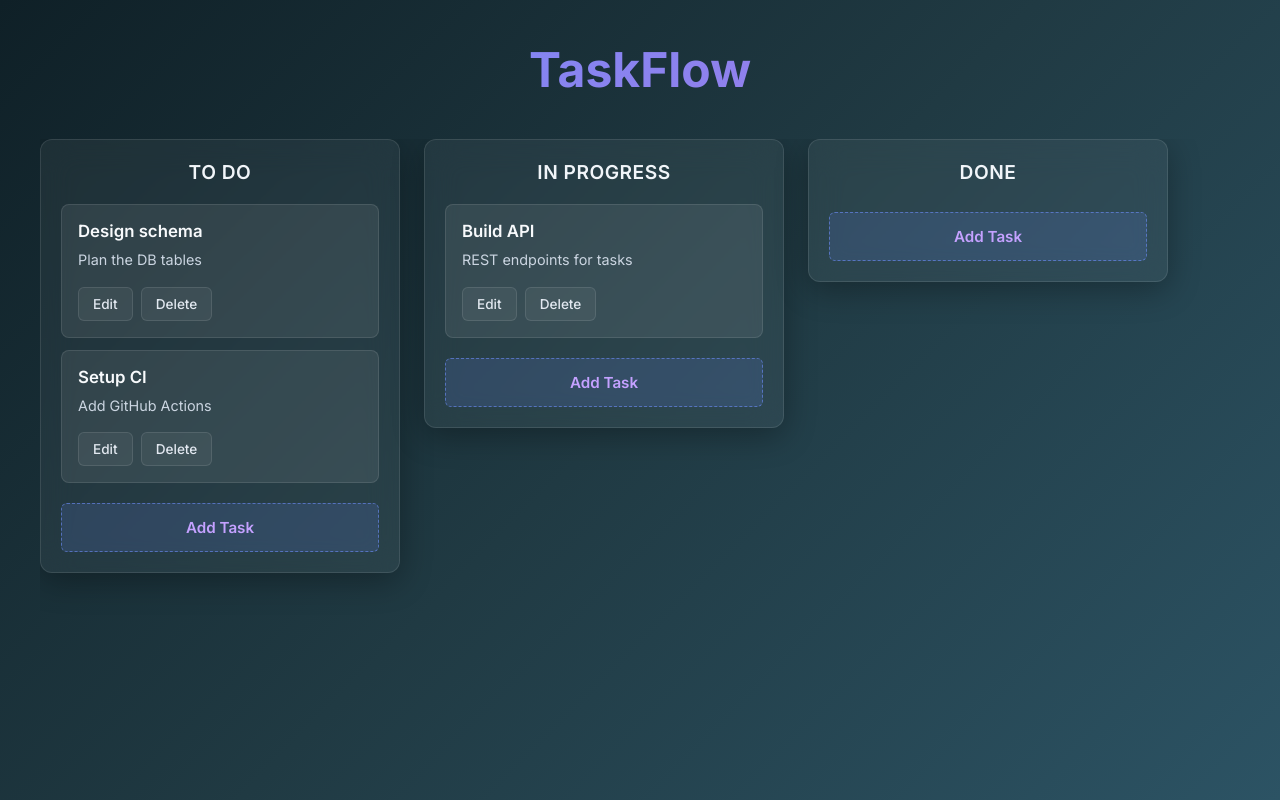
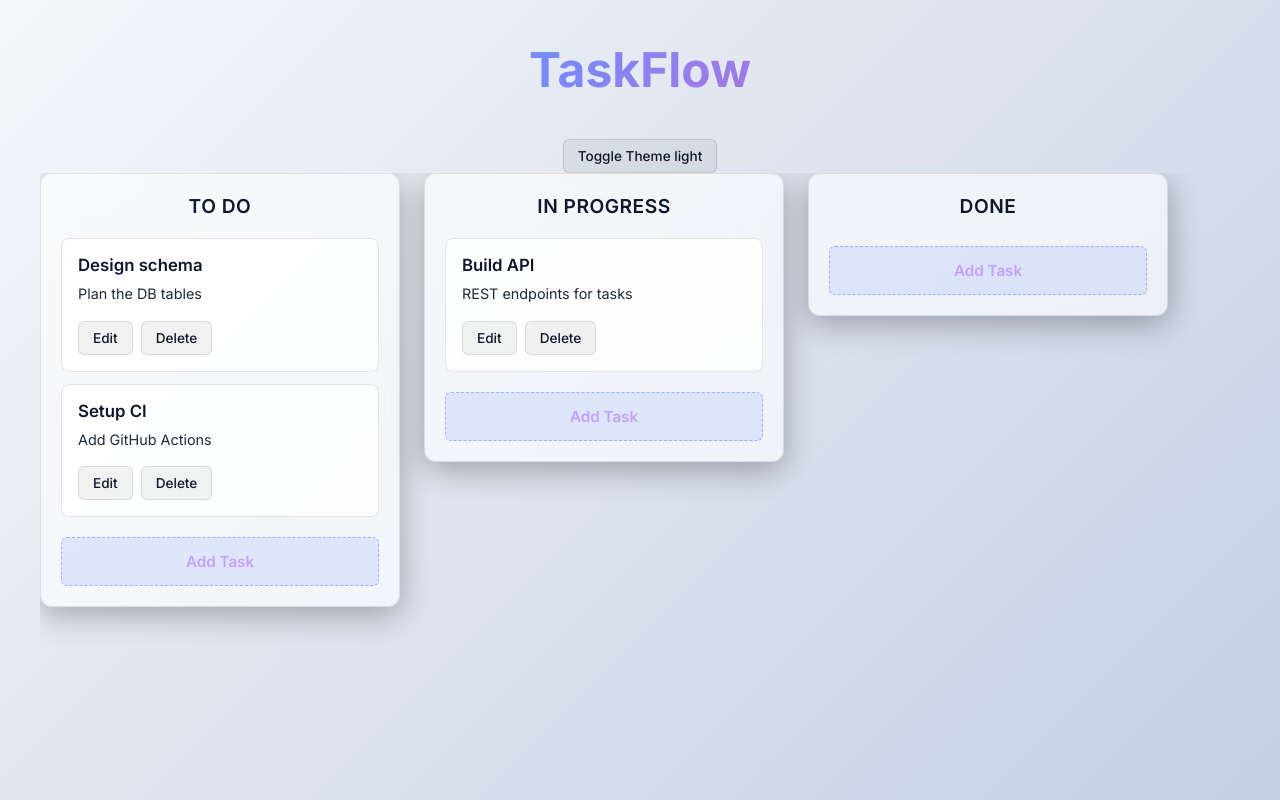
Before and after one commit to deepakabari/task-flow-react, a React (Vite) app: page / in a window 1280 px wide. Built offline with nearby package versions, Linux system fonts and the light colour scheme.

Commit message:
feat: 🎸 implement context to toggle theme

```diff
--- a/src/App.css
+++ b/src/App.css
@@ -1,4 +1,32 @@
 @import url('https://fonts.googleapis.com/css2?family=Inter:wght@400;500;600;700&display=swap');
+
+:root {
+  --bg-gradient: linear-gradient(135deg, #f5f7fa, #c3cfe2);
+  --text-color: #1e293b;
+  --heading-color: #0f172a;
+  --list-bg: rgba(255, 255, 255, 0.6);
+  --card-bg: rgba(255, 255, 255, 0.8);
+  --card-hover: rgba(255, 255, 255, 1);
+  --border-color: rgba(0, 0, 0, 0.1);
+  --input-bg: rgba(255, 255, 255, 0.9);
+  --input-text: #1e293b;
+  --btn-bg: rgba(0, 0, 0, 0.05);
+  --btn-hover: rgba(0, 0, 0, 0.1);
+}
+
+.app.dark {
+  --bg-gradient: linear-gradient(135deg, #0f2027, #203a43, #2c5364);
+  --text-color: #cbd5e1;
+  --heading-color: #f1f5f9;
+  --list-bg: rgba(255, 255, 255, 0.05);
+  --card-bg: rgba(255, 255, 255, 0.08);
+  --card-hover: rgba(255, 255, 255, 0.12);
+  --border-color: rgba(255, 255, 255, 0.1);
+  --input-bg: rgba(0, 0, 0, 0.3);
+  --input-text: #fff;
+  --btn-bg: rgba(255, 255, 255, 0.1);
+  --btn-hover: rgba(255, 255, 255, 0.2);
+}
 
 html, body, #root {
   margin: 0;
@@ -7,19 +35,20 @@ html, body, #root {
   height: 100vh;
   overflow: hidden;
   font-family: 'Inter', sans-serif;
-  background: linear-gradient(135deg, #0f2027, #203a43, #2c5364);
-  background-attachment: fixed;
-  color: #fff;
 }
 
 .app {
   padding: 40px;
-  max-width: 1400px;
-  margin: 0 auto;
+  width: 100%;
   box-sizing: border-box;
   height: 100vh;
   display: flex;
   flex-direction: column;
+  align-items: center;
+  background: var(--bg-gradient);
+  background-attachment: fixed;
+  color: var(--text-color);
+  transition: background 0.3s ease, color 0.3s ease;
 }
 
 h1 {
@@ -36,6 +65,8 @@ h1 {
 
 .board {
   display: flex;
+  width: 100%;
+  max-width: 1400px;
   gap: 24px;
   overflow-x: auto;
   overflow-y: hidden;
@@ -54,10 +85,10 @@ h1 {
 }
 
 .list {
-  background: rgba(255, 255, 255, 0.05);
+  background: var(--list-bg);
   backdrop-filter: blur(16px);
   -webkit-backdrop-filter: blur(16px);
-  border: 1px solid rgba(255, 255, 255, 0.1);
+  border: 1px solid var(--border-color);
   border-radius: 12px;
   padding: 20px;
   flex: 1;
@@ -82,15 +113,15 @@ h1 {
   margin: 0 0 20px 0;
   font-size: 1.2rem;
   font-weight: 600;
-  color: #f1f5f9;
+  color: var(--heading-color);
   letter-spacing: 0.5px;
   text-transform: uppercase;
   text-align: center;
 }
 
 .card {
-  background: rgba(255, 255, 255, 0.08);
-  border: 1px solid rgba(255, 255, 255, 0.1);
+  background: var(--card-bg);
+  border: 1px solid var(--border-color);
   border-radius: 8px;
   padding: 16px;
   margin-bottom: 12px;
@@ -99,29 +130,29 @@ h1 {
 
 .card:hover {
   transform: translateY(-3px);
-  background: rgba(255, 255, 255, 0.12);
-  box-shadow: 0 6px 16px rgba(0, 0, 0, 0.3);
+  background: var(--card-hover);
+  box-shadow: 0 6px 16px rgba(0, 0, 0, 0.15);
 }
 
 .card h4 {
   margin: 0 0 8px 0;
   font-size: 1.05rem;
   font-weight: 600;
-  color: #f8fafc;
+  color: var(--heading-color);
 }
 
 .card p {
   margin: 0 0 16px 0;
   font-size: 0.9rem;
-  color: #cbd5e1;
+  color: var(--text-color);
   line-height: 1.5;
 }
 
 /* Edit Form Inputs */
 .card input {
-  background: rgba(0, 0, 0, 0.3);
-  border: 1px solid rgba(255, 255, 255, 0.2);
-  color: white;
+  background: var(--input-bg);
+  border: 1px solid var(--border-color);
+  color: var(--input-text);
   padding: 10px;
   border-radius: 6px;
   font-family: inherit;
@@ -140,11 +171,11 @@ h1 {
 
 /* General Buttons */
 button {
-  background: rgba(255, 255, 255, 0.1);
-  border: 1px solid rgba(255, 255, 255, 0.1);
+  background: var(--btn-bg);
+  border: 1px solid var(--border-color);
   padding: 8px 14px;
   border-radius: 6px;
-  color: #e2e8f0;
+  color: var(--heading-color);
   font-family: inherit;
   font-size: 0.85rem;
   font-weight: 500;
@@ -153,7 +184,7 @@ button {
 }
 
 button:hover {
-  background: rgba(255, 255, 255, 0.2);
+  background: var(--btn-hover);
   transform: scale(1.02);
 }
 
@@ -165,10 +196,10 @@ button:active {
 .card button {
   display: inline-block;
   margin-right: 8px;
-  background: rgba(255, 255, 255, 0.05);
+  background: var(--btn-bg);
 }
 .card button:hover {
-  background: rgba(255, 255, 255, 0.15);
+  background: var(--btn-hover);
 }
 
 /* Add Task Button */
@@ -193,11 +224,11 @@ button:active {
 .app > p {
   text-align: center;
   font-size: 1.2rem;
-  color: #cbd5e1;
-  background: rgba(0, 0, 0, 0.2);
+  color: var(--text-color);
+  background: var(--card-bg);
   padding: 20px;
   border-radius: 8px;
-  border: 1px solid rgba(255, 255, 255, 0.1);
+  border: 1px solid var(--border-color);
 }
 
 /* Responsive Design */
--- a/src/App.tsx
+++ b/src/App.tsx
@@ -1,10 +1,14 @@
 import Board from "./components/Board"
-import './App.css'
+import "./App.css"
+import { useTheme } from "./context/ThemeContext"
 
 function App() {
+  const { theme, toggleTheme } = useTheme()
+
   return (
-    <div className="app">
+    <div className={`app ${theme}`}>
       <h1>TaskFlow</h1>
+      <button onClick={toggleTheme}>Toggle Theme {theme}</button>
       <Board />
     </div>
   )
--- /dev/null
+++ b/src/context/ThemeContext.tsx
@@ -0,0 +1,33 @@
+import { createContext, useContext, useState, type ReactNode } from "react"
+
+type Theme = "light" | "dark"
+
+type ThemeContextType = { theme: Theme; toggleTheme: () => void }
+
+const ThemeContext = createContext<ThemeContextType | undefined>(undefined)
+
+type ThemeProviderProps = {
+  children: ReactNode
+}
+
+export default function ThemeProvider({ children }: ThemeProviderProps) {
+  const [theme, setTheme] = useState<Theme>("light")
+
+  function toggleTheme() {
+    setTheme((prevTheme) => (prevTheme === "light" ? "dark" : "light"))
+  }
+
+  return (
+    <ThemeContext.Provider value={{ theme, toggleTheme }}>
+      {children}
+    </ThemeContext.Provider>
+  )
+}
+
+export function useTheme() {
+  const context = useContext(ThemeContext)
+  if (context === undefined) {
+    throw new Error("useTheme must be used within ThemeProvider")
+  }
+  return context
+}
--- a/src/main.tsx
+++ b/src/main.tsx
@@ -1,9 +1,12 @@
-import { StrictMode } from 'react'
-import { createRoot } from 'react-dom/client'
-import App from './App'
+import { StrictMode } from "react"
+import { createRoot } from "react-dom/client"
+import App from "./App"
+import ThemeProvider from "./context/ThemeContext"
 
-createRoot(document.getElementById('root')!).render(
+createRoot(document.getElementById("root")!).render(
   <StrictMode>
-    <App />
+    <ThemeProvider>
+      <App />
+    </ThemeProvider>
   </StrictMode>,
 )
```
